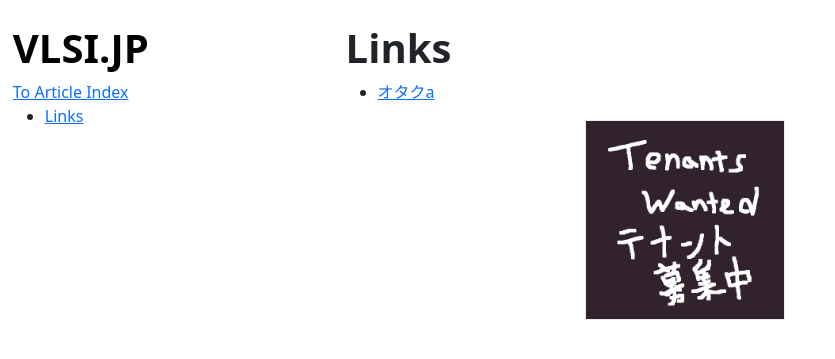
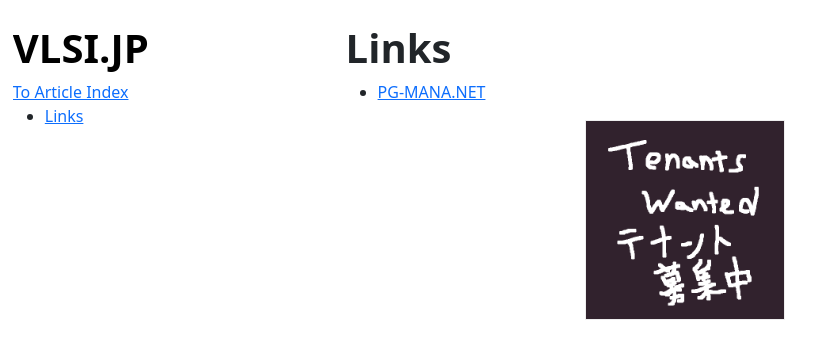
Before and after one commit to Cra2yPierr0t/Cra2yPierr0t.github.io, a Jekyll site: the page built from links.md, in a window 1280 px wide. Shown: the top 359 px of the page, without its empty margins (0-835 px from the left). Built offline with Jekyll 4.4.1, drawn with Linux system fonts in a browser that asks for light colours.

Commit message:
change link

```diff
--- a/links.md
+++ b/links.md
@@ -4,6 +4,6 @@ title: Links
 image: "https://raw.githubusercontent.com/Cra2yPierr0t/Cra2yPierr0t.github.io/master/images/bosyuu.png"
 ---
 # Links
-* [オタクa](https://pg-mana.net)
+* [PG-MANA.NET](https://pg-mana.net)
 
 <img src="https://raw.githubusercontent.com/Cra2yPierr0t/Cra2yPierr0t.github.io/master/images/bosyuu.png?raw=true" width="200">
```
